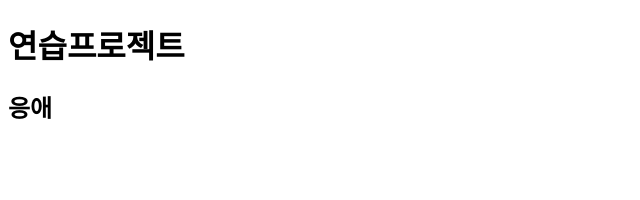
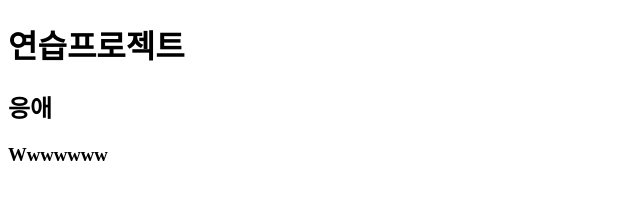
Before and after one commit to Wuyuh-sun/project, a plain HTML site: page index.html in a window 1280 px wide. Shown: the whole page, without its empty margins (0-640 px from the left). Drawn offline with Linux system fonts and the light colour scheme.

Commit message:
second commit

```diff
--- a/index.html
+++ b/index.html
@@ -9,5 +9,6 @@
 <body>
     <h1>연습프로젝트</h1>
     <h2>응애</h2>
+    <h3>Wwwwwww</h3>
 </body>
 </html>
```
